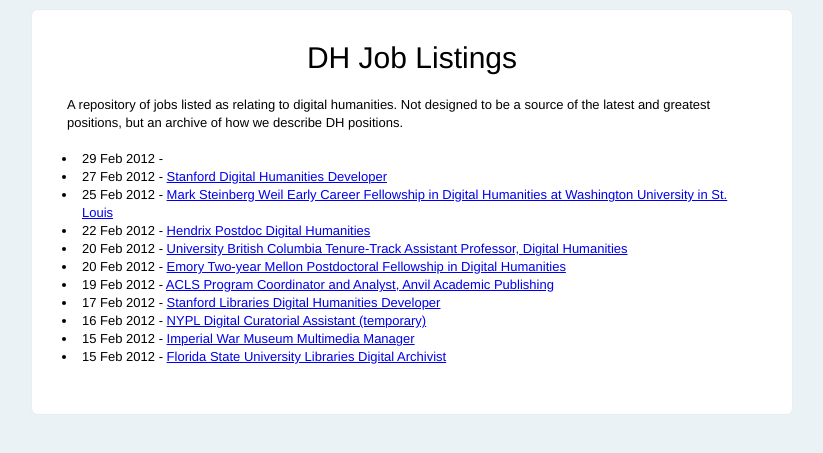
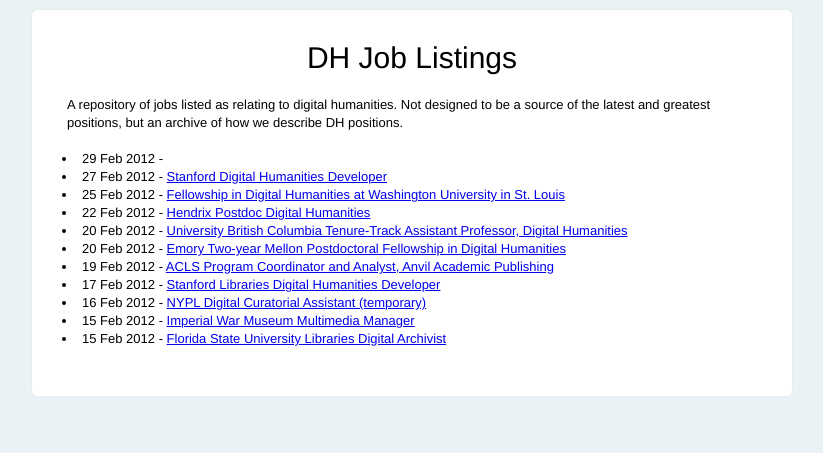
Before and after one commit to lofhm/DH-Job-Archive, a Jekyll site: the page built from index.html, in a window 1280 px wide. Shown: the top 453 px of the page, without its empty margins (228-1051 px from the left). Built offline with Jekyll 4.4.1, drawn with Linux system fonts in a browser that asks for light colours.

Commit message:
fix washu title

```diff
--- a/_posts/2012-02-25-Wash-U-Early-Career-Fellowship.markdown
+++ b/_posts/2012-02-25-Wash-U-Early-Career-Fellowship.markdown
@@ -1,6 +1,6 @@
 ---
 layout: listing
-title: Mark Steinberg Weil Early Career Fellowship in Digital Humanities at Washington University in St. Louis
+title: Fellowship in Digital Humanities at Washington University in St. Louis
 ---
 
 # Mark Steinberg Weil Early Career Fellowship in Digital Humanities at Washington University in St. Louis
```
